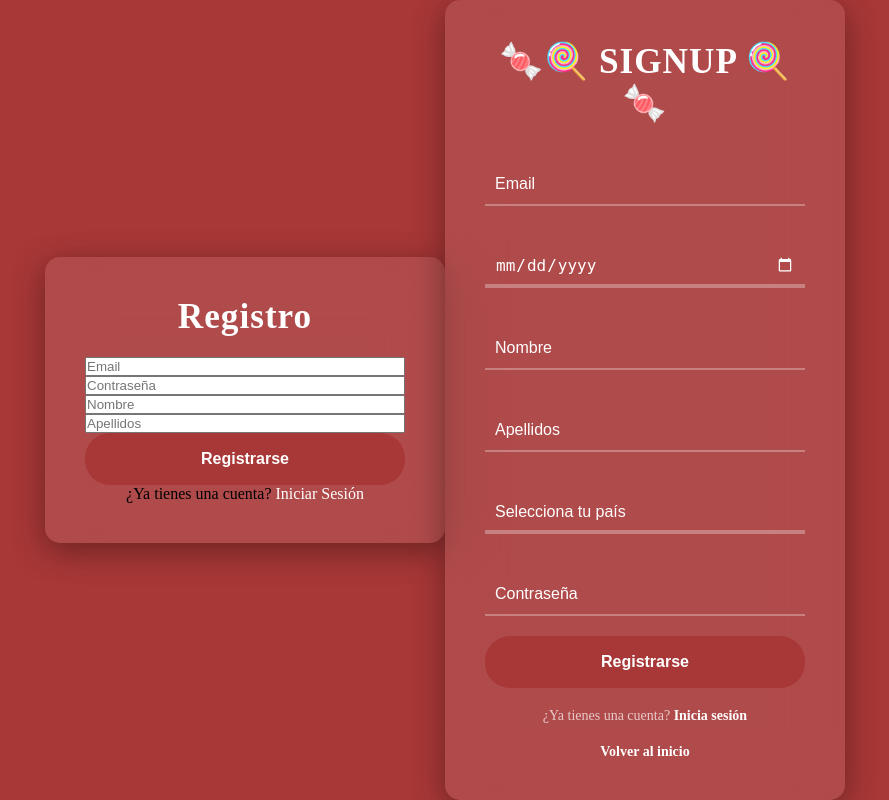
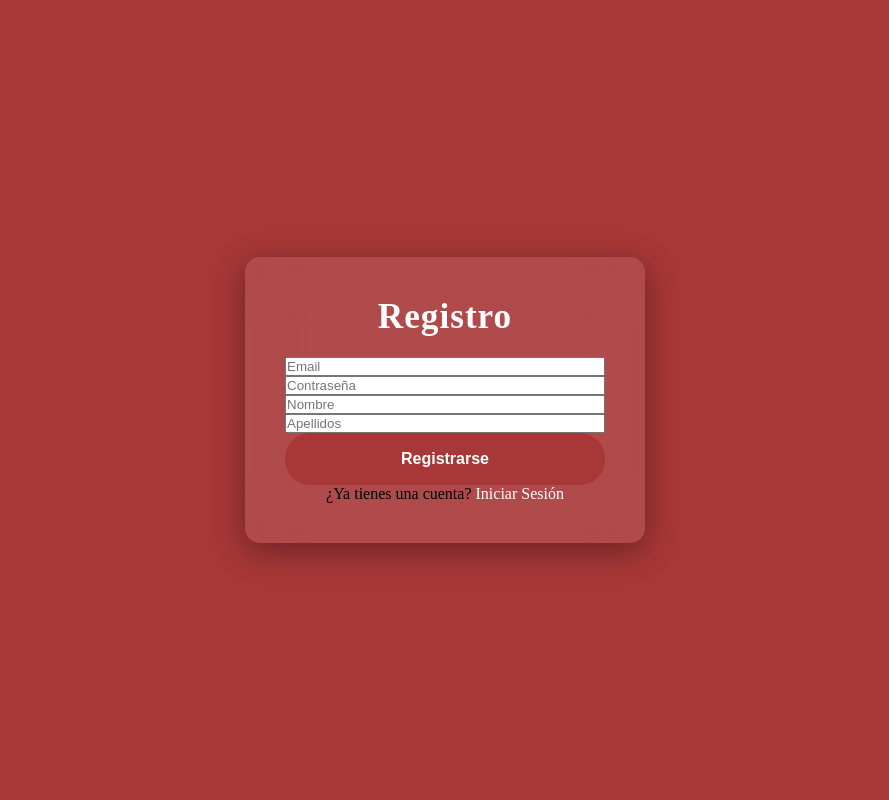
Before and after one commit to icabrera6/Chuches-PSD, a Flask app: page /register in a window 1280 px wide. Shown: the whole page, without its empty margins (195-1084 px from the left). Run offline with Flask 3, Linux system fonts and the light colour scheme; data comes from the database, SQL or seed files in the repository; both versions use the stored data as it was after the commit.

Commit message:
cambios en el carrito, app.py y inicio
Se ha añadido para borrar el stock del carrito, se ha modificado el carrito para poder añadir o quitar productos de la cesta segun el stock

```diff
--- a/app.py
+++ b/app.py
@@ -45,17 +45,6 @@ def create_tables():
 
 @app.before_request
 def create_test_users():
-    # Usuario admin y vendedor
-    if not User.query.filter_by(email='admin_seller@example.com').first():
-        user = User(
-            email='admin_seller@example.com',
-            password='pass',
-            nombre='AdminSeller',
-            apellidos='Test',
-            is_admin=True,
-            is_seller=True
-        )
-        db.session.add(user)
     # Usuario solo admin
     if not User.query.filter_by(email='admin@example.com').first():
         user = User(
@@ -67,6 +56,7 @@ def create_test_users():
             is_seller=False
         )
         db.session.add(user)
+
     # Usuario solo vendedor
     if not User.query.filter_by(email='seller@example.com').first():
         user = User(
@@ -78,6 +68,19 @@ def create_test_users():
             is_seller=True
         )
         db.session.add(user)
+
+    # Usuario comprador
+    if not User.query.filter_by(email='comprador@example.com').first():
+        user = User(
+            email='comprador@example.com',
+            password='pass',
+            nombre='Comprador',
+            apellidos='Test',
+            is_admin=False,
+            is_seller=False
+        )
+        db.session.add(user)
+
     db.session.commit()
 
 # ---------------------------
@@ -297,7 +300,8 @@ def carrito():
                 'nombre': product.nombre,
                 'cantidad': qty,
                 'precio_unit': product.precio,
-                'subtotal': subtotal
+                'subtotal': subtotal,
+                'stock': product.stock   # Agregado
             })
             total += subtotal
     return render_template('carrito.html', cart_items=cart_items, total=total)
@@ -305,23 +309,51 @@ def carrito():
 # ---------------------------
 # Proceso de compra
 # ---------------------------
-@app.route('/compra', methods=['POST'])
+@app.route('/compra', methods=['GET','POST'])
 def compra():
     if 'cart' not in session or not session['cart']:
         return redirect(url_for('inicio'))
     cart = session['cart']
     total = 0.0
+    # Agrega 'stock' a cada ítem y revisa que la cantidad no supere el stock
     for prod_id, quantity in cart.items():
         product = Product.query.get(int(prod_id))
         if not product or product.stock < quantity:
-            return redirect(url_for('inicio'))
+            flash(f"El producto {product.nombre if product else 'desconocido'} no tiene stock suficiente.", 'error')
+            return redirect(url_for('carrito'))
         total += product.precio * quantity
     for prod_id, quantity in cart.items():
         product = Product.query.get(int(prod_id))
         product.stock -= quantity
+        if product.stock <= 0:
+            db.session.delete(product)
     db.session.commit()
-    session['cart'] = {}
+    session['cart'] = {}  # Se limpia el carrito
+    # Redirige a la ruta de compra exitosa pasando el total como parámetro GET
+    return redirect(url_for('compra_exito', total=total))
+
+# ---------------------------
+# Compra exitosa
+# ---------------------------
+@app.route('/compra_exito')
+def compra_exito():
+    total = request.args.get('total', 0)
     return render_template('compra_exito.html', total=total)
+
+# ---------------------------
+# Eliminar producto del carrito
+# ---------------------------
+@app.route('/delete_from_cart', methods=['POST'])
+def delete_from_cart():
+    if 'cart' not in session:
+        session['cart'] = {}
+    product_id = request.form.get('product_id')
+    if product_id:
+        cart = session['cart']
+        cart.pop(product_id, None)
+        session['cart'] = cart
+        flash("Producto eliminado del carrito.", "success")
+    return redirect(url_for('carrito'))
 
 # ---------------------------
 # Main
--- a/static/css/styles.css
+++ b/static/css/styles.css
@@ -602,3 +602,30 @@ button:hover {
 .products {
     margin-top: 40vh; /* Increased margin to create more space */
 }
+
+/* Mensajes flash de error y alerta */
+
+.flash-messages {
+    position: fixed;
+    top: 0;
+    left: 0;
+    width: 100%;
+    text-align: center;
+    z-index: 9999;
+    padding: 10px;
+}
+.flash-message {
+    display: inline-block;
+    margin: 5px;
+    padding: 10px 20px;
+    border-radius: 4px;
+    font-size: 16px;
+}
+.flash-message.success {
+    background-color: #d4edda;
+    color: #155724;
+}
+.flash-message.error {
+    background-color: #f8d7da;
+    color: #721c24;
+}
--- a/templates/register.html
+++ b/templates/register.html
@@ -20,43 +20,5 @@
     </form>
     <p>¿Ya tienes una cuenta? <a href="{{ url_for('login') }}">Iniciar Sesión</a></p>
   </div>
-    <div class="wrapper">
-        <form action="{{ url_for('register') }}" method="POST">
-            <h2>🍬🍭 SIGNUP 🍭🍬</h2>
-            <div class="input-field">
-                <input type="email" name="email" placeholder="Email" required>
-            </div>
-            <div class="input-field">
-                <input type="date" name="nacimiento" placeholder="Fecha de nacimiento" required>
-            </div>
-            <div class="input-field">
-                <input type="text" name="nombre" placeholder="Nombre" required>
-            </div>
-            <div class="input-field">
-                <input type="text" name="apellidos" placeholder="Apellidos" required>
-            </div>
-            <div class="input-field">
-                <select name="pais" required>
-                    <option value="" disabled selected>Selecciona tu país</option>
-                    <option value="es">España</option>
-                    <option value="mx">México</option>
-                    <option value="ar">Argentina</option>
-                    <option value="cl">Chile</option>
-                    <option value="co">Colombia</option>
-                </select>
-            </div>
-            <div class="input-field">
-                <input type="password" name="password" placeholder="Contraseña" required>
-            </div>
-            <button type="submit">Registrarse</button>
-            <div class="login">
-                <span class="text">¿Ya tienes una cuenta?</span>
-                <a href="{{ url_for('login') }}">Inicia sesión</a>
-            </div>
-            <div class="login">
-                <a href="{{ url_for('inicio') }}">Volver al inicio</a>
-            </div>
-        </form>
-    </div>
 </body>
 </html>
```
Also changed, not shown: templates/carrito.html (+43 -1 lines), templates/inicio.html (+2 -41 lines), instance/instance/store.db (added).
